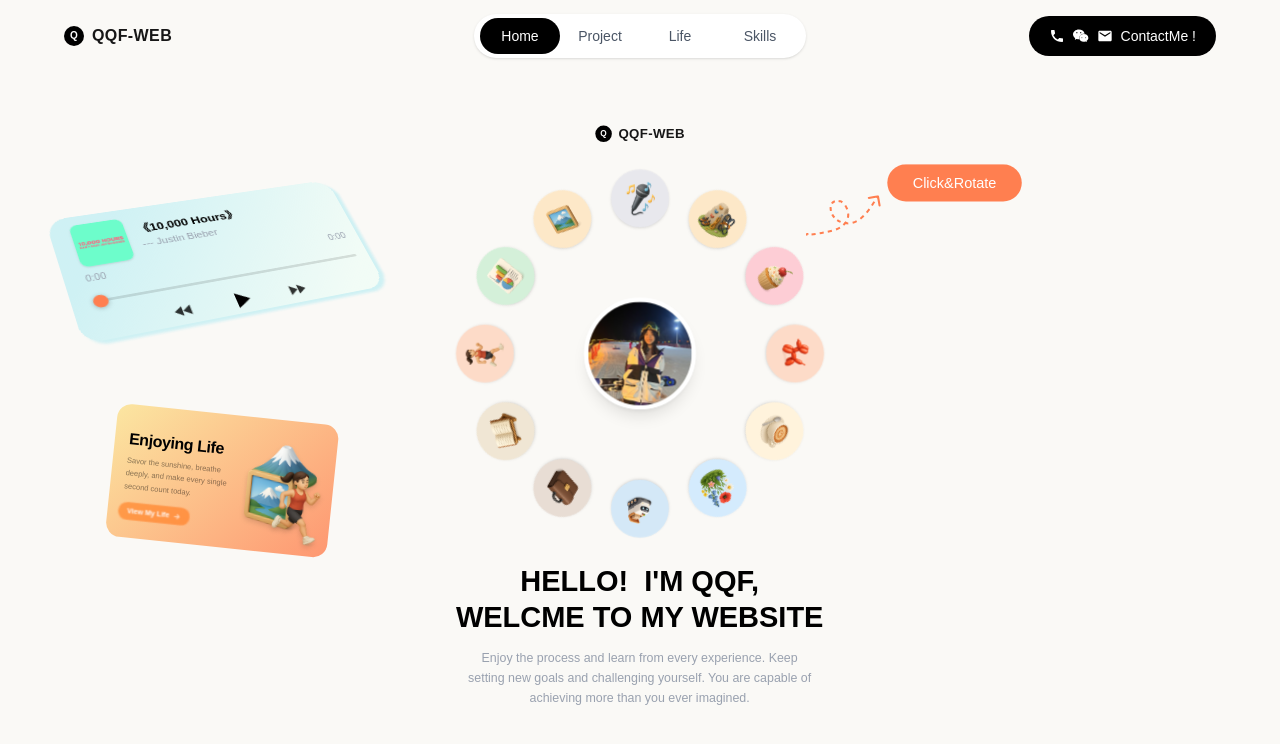
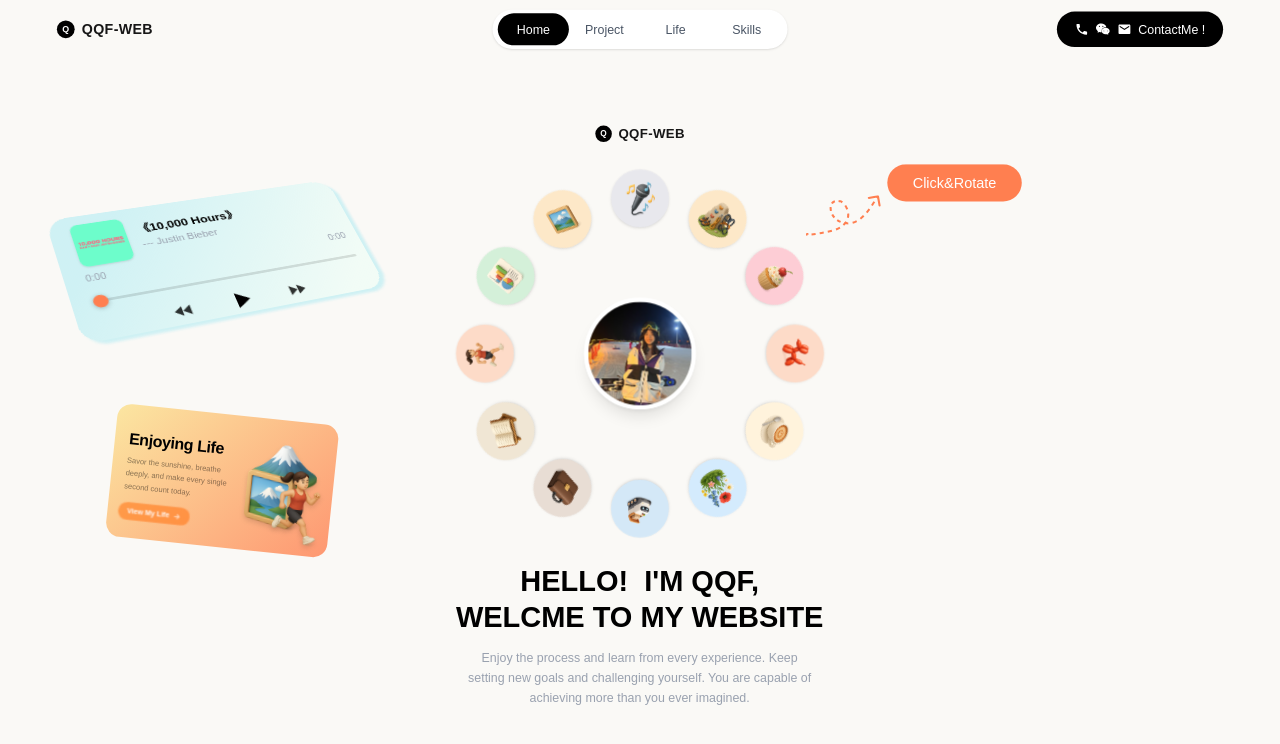
Before and after one commit to QQF-gitbash/qqf_web, a Next.js app in the folder qqfweb/: page / in a window 1280 px wide. Shown: the top 744 px of the page. Built offline with nearby package versions, Linux system fonts and the light colour scheme.

Commit message:
feat: 完成了 导航栏的缩放autolayout

```diff
--- a/qqfweb/app/components/Navbar.tsx
+++ b/qqfweb/app/components/Navbar.tsx
@@ -1,15 +1,49 @@
 "use client";
 
-import { useState } from "react";
+import { useState, useEffect } from "react";
 
 const navItems = ["Home", "Project", "Life", "Skills"] as const;
 type NavItem = (typeof navItems)[number];
 
+const DESIGN_W = 1440;
+const NAV_H = 66; // 导航栏设计高度 px
+
 export default function Navbar() {
   const [activeTab, setActiveTab] = useState<NavItem>("Home");
+  const [scale, setScale] = useState(1);
+  const [leftOffset, setLeftOffset] = useState(0);
+
+  useEffect(() => {
+    const update = () => {
+      const vw = window.innerWidth;
+      if (vw >= DESIGN_W) {
+        setScale(1);
+        setLeftOffset((vw - DESIGN_W) / 2);
+      } else {
+        setScale(vw / DESIGN_W);
+        setLeftOffset(0);
+      }
+    };
+    update();
+    window.addEventListener("resize", update);
+    return () => window.removeEventListener("resize", update);
+  }, []);
 
   return (
-    <nav className="fixed top-0 left-0 right-0 z-50 w-full flex items-center justify-between px-6 py-4 md:px-10 lg:px-16 bg-[var(--background)]">
+    <nav
+      className="fixed top-0 left-0 right-0 z-50 bg-[var(--background)]"
+      style={{ height: NAV_H * scale }}
+    >
+      <div
+        className="relative flex items-center justify-between px-16 py-4"
+        style={{
+          width: DESIGN_W,
+          height: NAV_H,
+          transform: `scale(${scale})`,
+          transformOrigin: "top left",
+          marginLeft: leftOffset,
+        }}
+      >
       {/* 左侧：品牌标识 */}
       <div className="flex items-center gap-2">
         <span className="inline-flex items-center justify-center w-5 h-5 rounded-full bg-black text-white text-[10px] font-bold leading-none">Q</span>
@@ -65,6 +99,7 @@ export default function Navbar() {
         </svg>
         <span>ContactMe !</span>
       </button>
+      </div>
     </nav>
   );
 }
```
